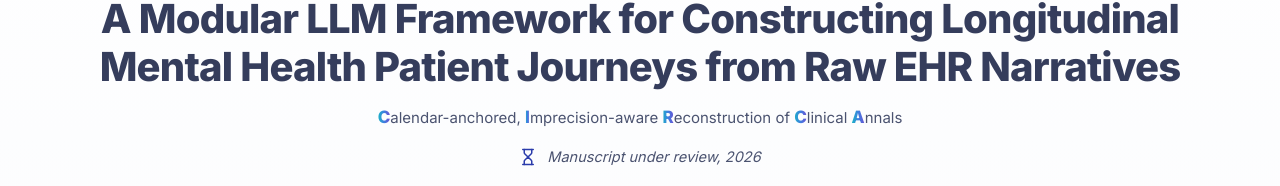
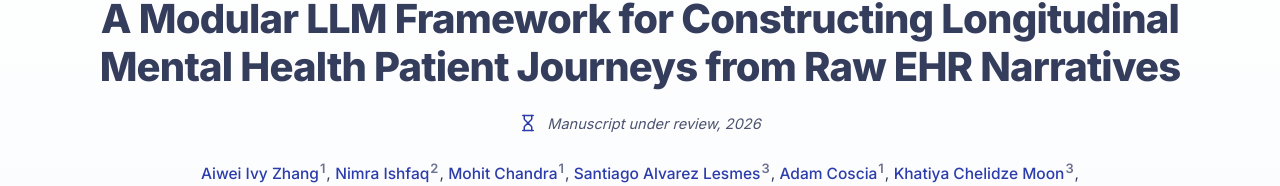
Before and after one commit to theivyzhang/CliniCIRCA-website, a plain HTML site: page index.html in a window 1280 px wide. Shown: the part 297-483 px from the top of the page. Drawn offline with Linux system fonts and the light colour scheme.

Commit message:
remove acronym expansion line below hero title
Co-Authored-By: Claude Opus 5.5 <noreply@anthropic.com>

```diff
--- a/index.html
+++ b/index.html
@@ -141,16 +141,6 @@
     .hero .wordmark {
       font-size: 22px; font-weight: 800; letter-spacing: -0.02em;
       margin: 0 0 10px; color: var(--text);
-    }
-    .acronym {
-      font-size: 15px; color: var(--text-soft);
-      margin: 0 auto 6px; max-width: 760px;
-    }
-    .acronym b {
-      font-weight: 800; font-size: 17px;
-      background: var(--grad);
-      -webkit-background-clip: text; background-clip: text;
-      color: transparent;
     }
     @media (max-width: 700px) { .hero { padding: 40px 16px 40px; } .hero-logo { width: 92px; } }
 
@@ -707,9 +697,6 @@
       A Modular LLM Framework for Constructing Longitudinal<br>
       Mental Health Patient Journeys from Raw EHR Narratives
     </h1>
-    <p class="acronym">
-      <b>C</b>alendar-anchored, <b>I</b>mprecision-aware <b>R</b>econstruction of <b>C</b>linical <b>A</b>nnals
-    </p>
 
     <!-- TODO: replace with venue once accepted (e.g., "Accepted to ...") -->
     <div class="venue-badge">
```
